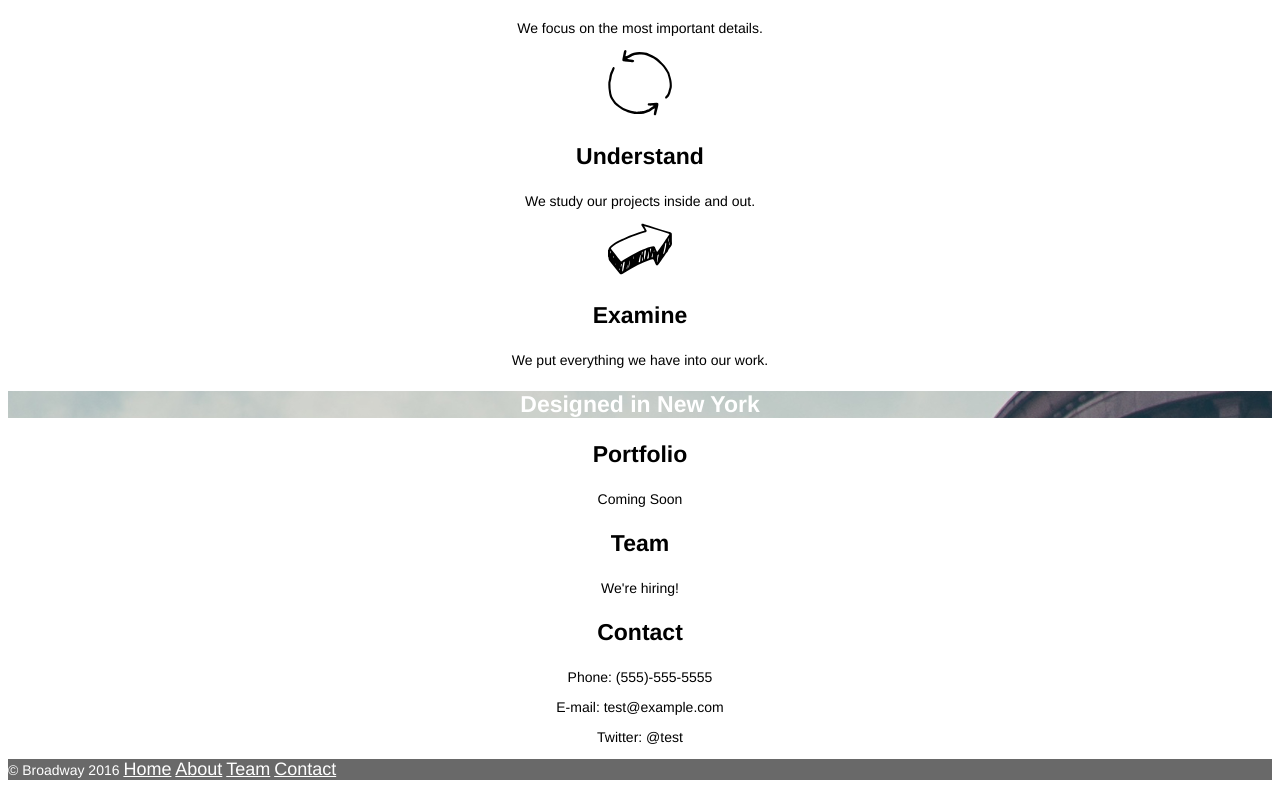
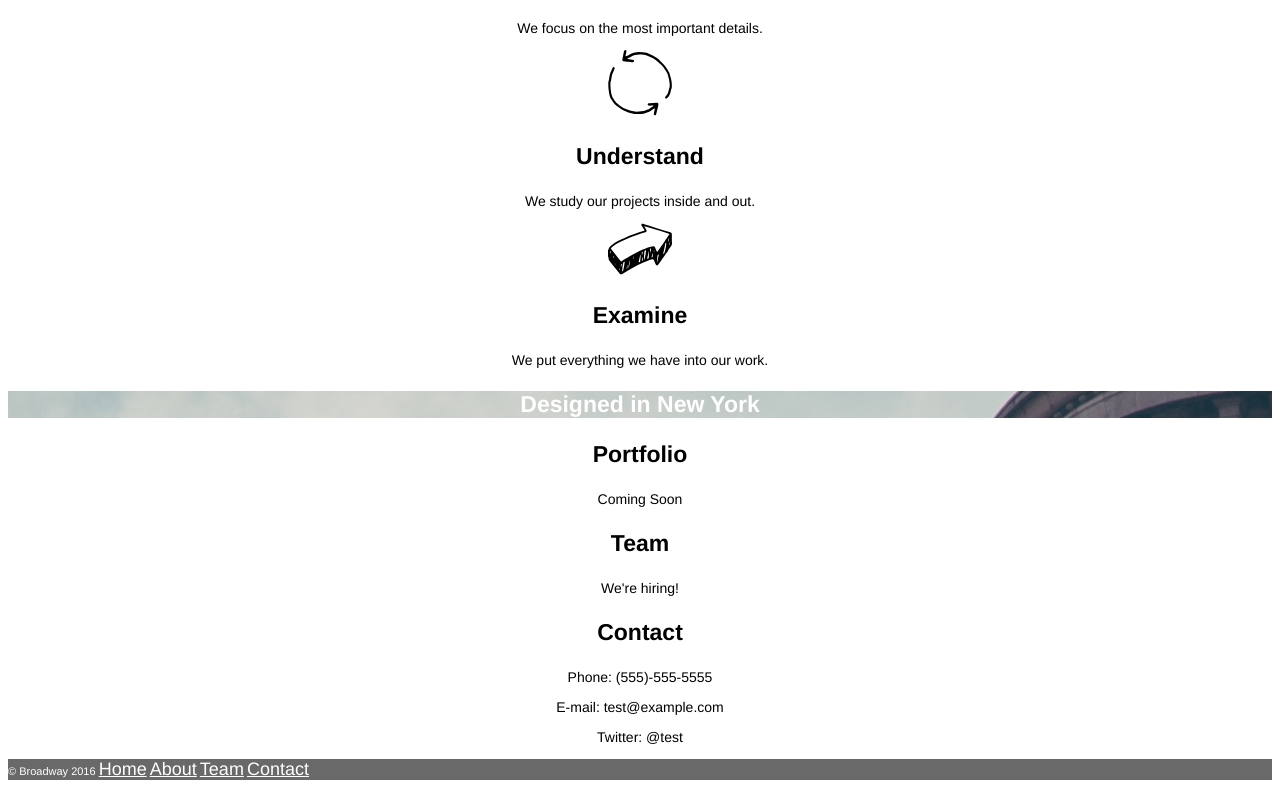
Before and after one commit to Ardison-Gardner/BroadwayDesign, a plain HTML site: page index.html in a window 1280 px wide. Shown: the part 524-1318 px from the top of the page. Drawn offline with Linux system fonts and the light colour scheme.

Commit message:
Make final revisions.

```diff
--- a/index.html
+++ b/index.html
@@ -41,7 +41,6 @@
       <h3>Examine</h3>
       <p>We put everything we have into our work.</p>
     </div>
-  </body>
     <!-- Page Break. -->
     <div id="break">
       <h3>Designed in New York</h3>
@@ -65,12 +64,13 @@
     </div>
     <!-- Footer.-->
     <div class="footer">
-    <p>
+      <span>
         &copy; Broadway 2016
         <a class="nav" href="#">Home</a>
         <a class="nav" href="#">About</a>
         <a class="nav" href="#">Team</a>
         <a class="nav" href="#">Contact</a>
-    </p>
+      </span>
     </div>
+  </body>
 </html>
```
Lines whose indentation alone changed are shown as unchanged.
